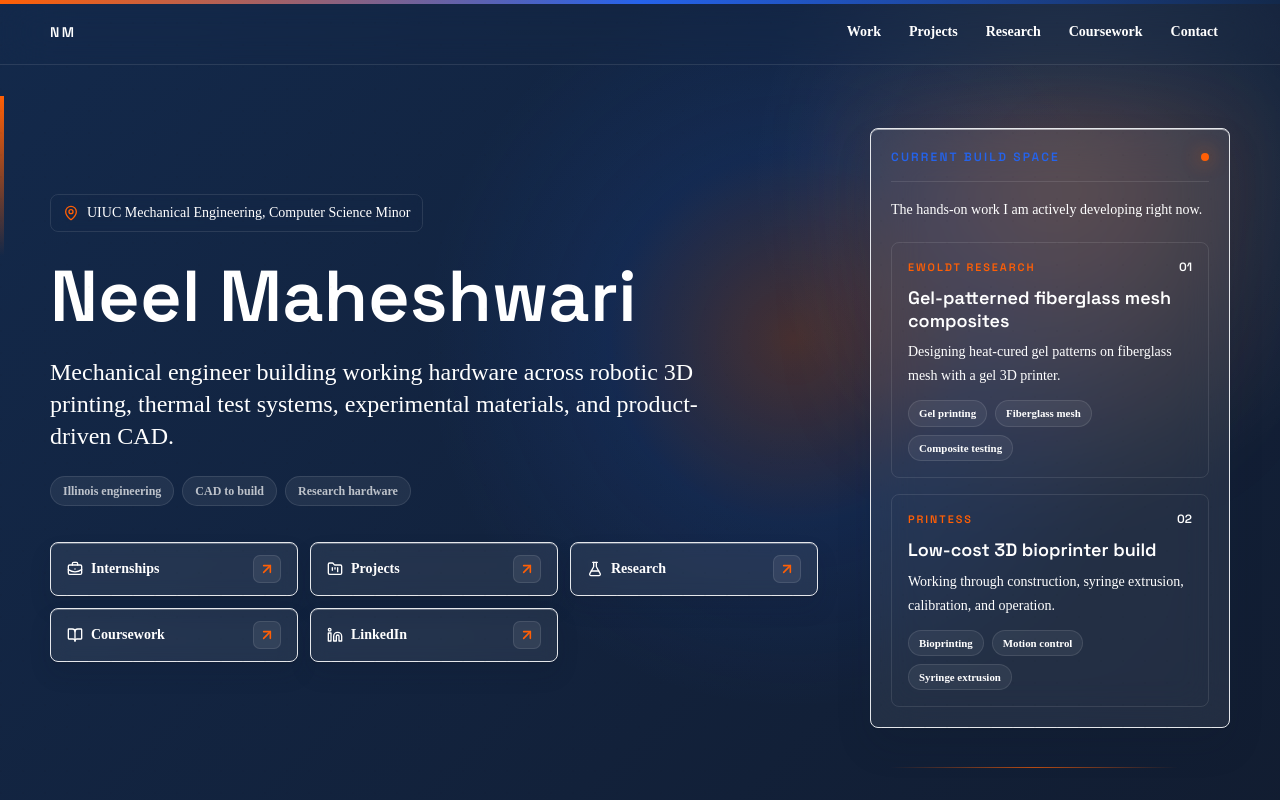
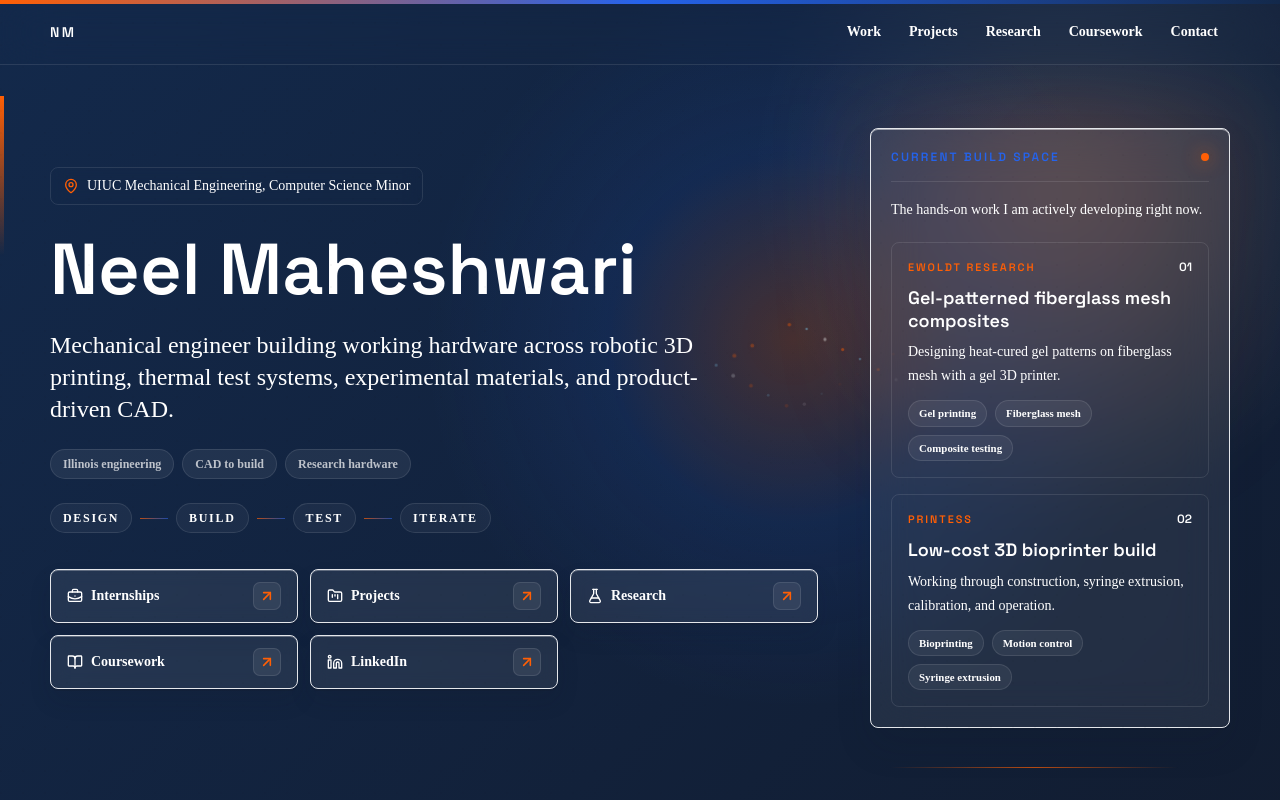
Before and after one commit to NeelMaheshwari5/website-portfolio, a Next.js app: page / in a window 1280 px wide. Shown: the top 800 px of the page. Built offline with nearby package versions, Linux system fonts and the light colour scheme.

Commit message:
Add animated homepage background

```diff
--- a/app/globals.css
+++ b/app/globals.css
@@ -58,6 +58,79 @@ body:has(.site-topbar) main > nav:first-child {
 .image-shine {
   position: relative;
   overflow: hidden;
+}
+
+.hero-infinity-field {
+  position: absolute;
+  inset: 0;
+  overflow: hidden;
+  pointer-events: none;
+  opacity: 0.72;
+  mask-image: linear-gradient(90deg, transparent, black 14%, black 86%, transparent);
+}
+
+.hero-infinity-field span {
+  --dot-index: 0;
+  position: absolute;
+  left: 68%;
+  top: 45%;
+  width: 4px;
+  height: 4px;
+  border-radius: 999px;
+  background: #ff5f05;
+  box-shadow:
+    0 0 12px rgba(255, 95, 5, 0.52),
+    0 0 22px rgba(37, 99, 235, 0.32);
+  opacity: 0;
+  transform: translate3d(0, 0, 0);
+  animation: infinity-drift 10s linear infinite;
+  animation-delay: calc(var(--dot-index) * -0.285s);
+}
+
+.hero-infinity-field span:nth-child(3n) {
+  width: 3px;
+  height: 3px;
+  background: #7dd3fc;
+}
+
+.hero-infinity-field span:nth-child(4n) {
+  background: rgba(248, 250, 252, 0.88);
+}
+
+@keyframes infinity-drift {
+  0% {
+    opacity: 0;
+    transform: translate3d(0, 0, 0) scale(0.65);
+  }
+  8% {
+    opacity: 0.92;
+  }
+  12.5% {
+    transform: translate3d(78px, -44px, 0) scale(0.9);
+  }
+  25% {
+    transform: translate3d(156px, 0, 0) scale(1);
+  }
+  37.5% {
+    transform: translate3d(78px, 44px, 0) scale(0.9);
+  }
+  50% {
+    opacity: 0.72;
+    transform: translate3d(0, 0, 0) scale(0.72);
+  }
+  62.5% {
+    transform: translate3d(-78px, -44px, 0) scale(0.9);
+  }
+  75% {
+    transform: translate3d(-156px, 0, 0) scale(1);
+  }
+  87.5% {
+    transform: translate3d(-78px, 44px, 0) scale(0.9);
+  }
+  100% {
+    opacity: 0;
+    transform: translate3d(0, 0, 0) scale(0.65);
+  }
 }
 
 .image-shine::after {
--- a/app/page.tsx
+++ b/app/page.tsx
@@ -1,6 +1,6 @@
 "use client";
 
-import { useEffect, useState } from "react";
+import { type CSSProperties, useEffect, useState } from "react";
 import Image from "next/image";
 import Link from "next/link";
 import { motion, useScroll, useSpring } from "framer-motion";
@@ -227,6 +227,9 @@ const heroHighlights = [
   }
 ];
 
+const heroProcess = ["Design", "Build", "Test", "Iterate"];
+const infinityDots = Array.from({ length: 34 }, (_, index) => index);
+
 const fadeUp = {
   hidden: { opacity: 0, y: 28 },
   visible: { opacity: 1, y: 0 }
@@ -354,6 +357,14 @@ export default function Home() {
               "radial-gradient(circle at var(--cursor-x, 62%) var(--cursor-y, 42%), rgba(255, 95, 5, 0.22), rgba(37, 99, 235, 0.1) 20%, transparent 40%), radial-gradient(circle at 84% 22%, rgba(248, 250, 252, 0.1), transparent 26%), linear-gradient(135deg, rgba(19, 41, 75, 0.2), rgba(17, 24, 39, 0.72))"
           }}
         />
+        <div className="hero-infinity-field" aria-hidden="true">
+          {infinityDots.map((dot) => (
+            <span
+              key={dot}
+              style={{ "--dot-index": dot } as CSSProperties}
+            />
+          ))}
+        </div>
         <div className="absolute left-0 top-24 h-40 w-1 bg-gradient-to-b from-illiniOrange to-transparent" />
         <div className="absolute bottom-10 right-[8%] hidden h-px w-72 bg-gradient-to-r from-transparent via-illiniOrange/70 to-transparent lg:block" />
         <div className="section-shell relative z-10 grid min-h-[calc(100vh-4rem)] items-center gap-12 pb-20 pt-16 lg:grid-cols-[minmax(0,1fr)_360px]">
@@ -379,6 +390,18 @@ export default function Home() {
                 >
                   {item}
                 </span>
+              ))}
+            </div>
+            <div className="mt-6 flex max-w-2xl flex-wrap items-center gap-2 text-xs font-semibold uppercase tracking-[0.14em] text-white/48">
+              {heroProcess.map((step, index) => (
+                <div key={step} className="flex items-center gap-2">
+                  <span className="rounded-full border border-white/10 bg-white/[0.045] px-3 py-1.5 text-white/68">
+                    {step}
+                  </span>
+                  {index < heroProcess.length - 1 && (
+                    <span className="h-px w-7 bg-gradient-to-r from-illiniOrange/70 to-teal/60" />
+                  )}
+                </div>
               ))}
             </div>
             <div className="mt-9 grid max-w-3xl grid-cols-1 gap-3 sm:grid-cols-2 lg:grid-cols-3">
```
